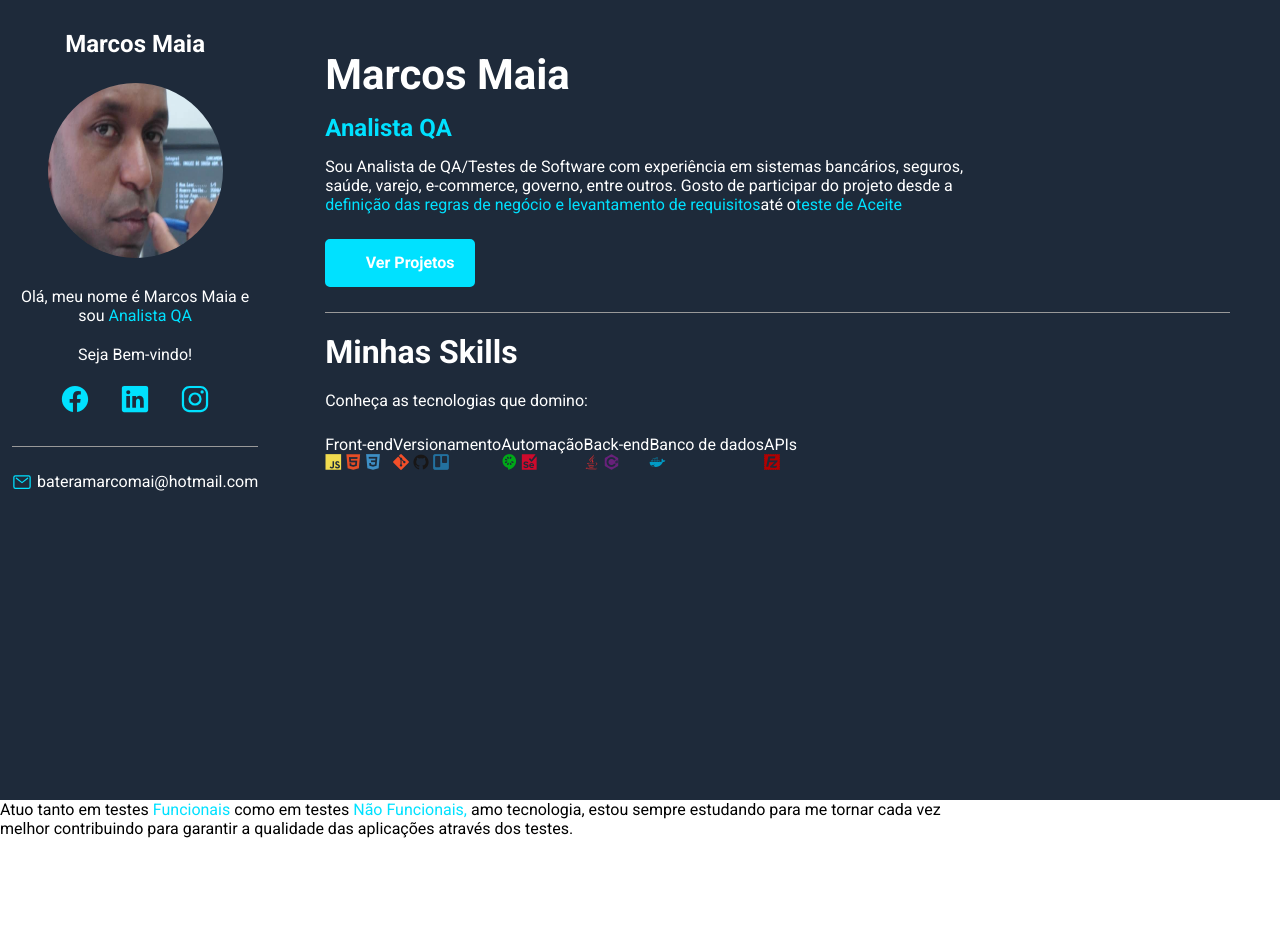
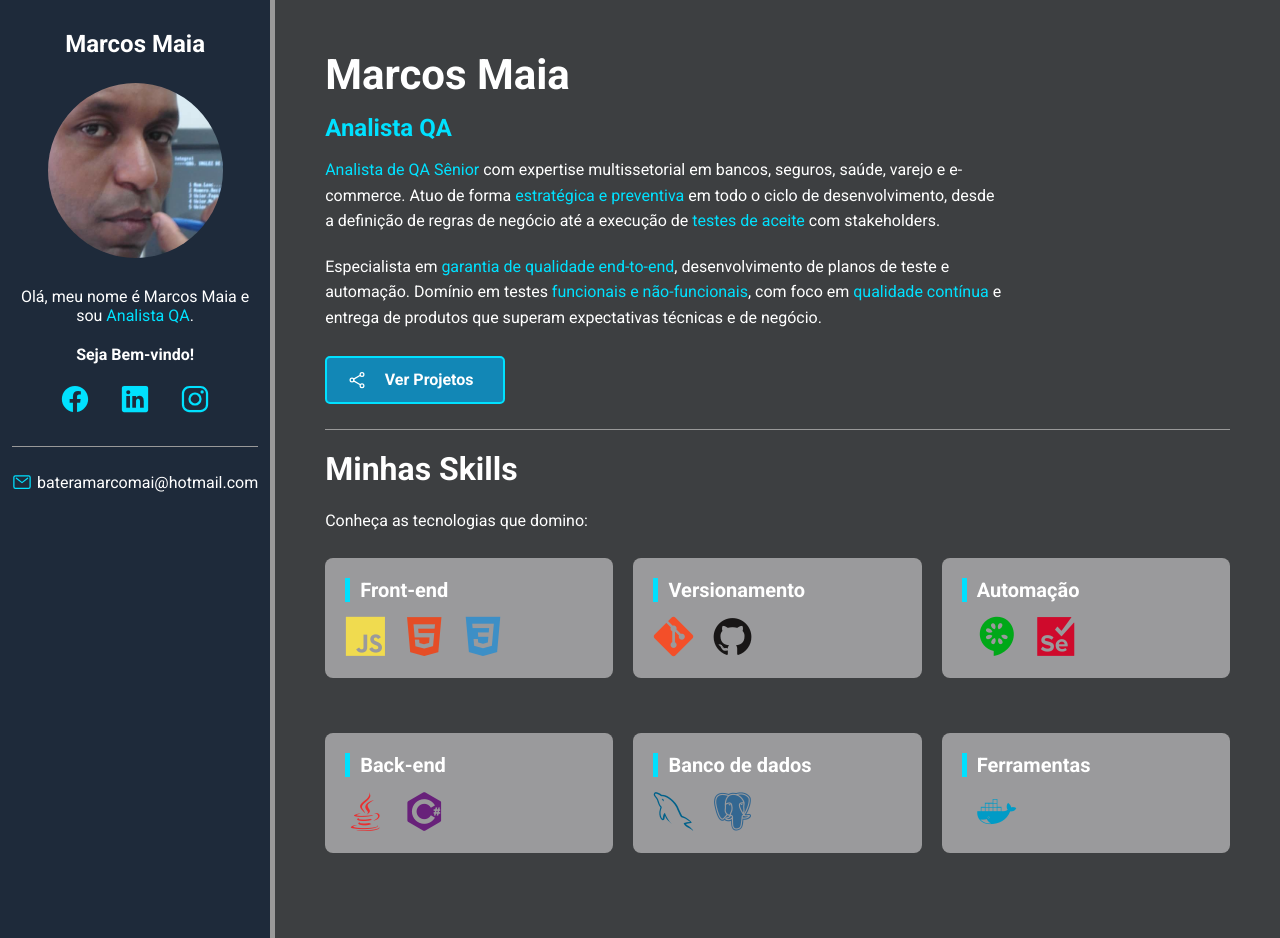
Before and after one commit to marcomai70/marcosmaia.github.io, a plain HTML site: page index.html in a window 1280 px wide. Before the commit the page ends 848 px from the top, so only its background shows below. Drawn offline with nearby package versions, Linux system fonts and the light colour scheme.

Commit message:
correção, complemento e melhoria do CSS do projeto

```diff
--- a/css/style.css
+++ b/css/style.css
@@ -12,7 +12,7 @@
     --main-text-color: #fff;
     --border-color: #999;
     --bio-bg-color: #1e2a3a;
-    --about-bg-color: #111821;
+    --about-bg-color: #3d3f41;
 
 }
 
@@ -27,6 +27,7 @@
     display: flex;
     flex-direction: row;
     color: var(--main-text-color);
+    min-height: 100vh;
 }
 #bio-container {
     flex: 1 1 20%;
@@ -34,12 +35,12 @@
     background-color: var(--bio-bg-color);
     text-align: center;
     padding: 30px 12px;
-    border-right: 5px solid var(--bio-bg-color);
+    border-right: 5px solid var(--border-color);
 }
 #about-container {
     flex: 1 1 80%;
     min-height: 100vh;
-    background-color: var(--bio-bg-color);
+    background-color: var(--about-bg-color);
     padding: 50px;
     }
 
@@ -50,7 +51,7 @@
 #bio-container p {
     margin-bottom: 20px;
 }
-#biocontainer #welcome-text{
+#welcome-text{
     font-weight: bold;
 }
 #bio-image {
@@ -58,6 +59,7 @@
     height: 175px;
     border-radius: 50%;
     margin-bottom: 25px;
+    object-fit: cover; /* Adicionado para evitar distorção */
 }
 #social-container {
     display: flex;
@@ -74,10 +76,15 @@
 #social-container li a {
     color: var(--main-color);
     font-size: 30px;
+    transition: color 0.3s;
+}
+#social-container li a:hover {
+    color: var(--main-text-color);
 }
 #email-container {
     display: flex;
     justify-content: center;
+    align-items: center; /* Adicionado para centralizar verticalmente */
 }
 #email-container ion-icon,
 #email-container a {
@@ -87,8 +94,11 @@
     color: var(--main-text-color);
     text-decoration: none;
     max-width: 225px;
+    transition: color 0.3s; /* Adicionado efeito hover */
 }
-
+#email-container a:hover {
+    color: var(--main-color);
+}
 #email-container ion-icon {
     color: var(--main-color);
     font-size: 20px;
@@ -108,26 +118,30 @@
 }
 .description {
     max-width: 75%;
-    margin-bottom: 10px;
+    margin-bottom: 20px;
+    line-height: 1.6; /* Adicionado para melhor legibilidade */
 }
 #btn-projects {
     font-weight: bold;
     font-size: 16px;
     color: var(--main-text-color);
-    background-color: var(--main-color);
+    background-color: rgb(18, 135, 182);
     border: 2px solid var(--main-color);
     border-radius: 5px;
     text-decoration: none;
     transition: .5s;
     margin: 25px 0;
-    padding: 12px 10px;
-    width: 150px;
+    padding: 12px 20px;
+    width: 180px;
     text-align: center;
     display: flex;
+    align-items: center;
+    justify-content: center;
+    gap: 8px; /* Adicionado espaçamento entre ícone e texto */
 }
 #btn-projects ion-icon,
 #btn-projects span {
-  flex: 1 1 0;
+  flex: 1 1 auto;
 }
 
 #btn-projects ion-icon {
@@ -150,26 +164,42 @@
   display: flex;
   flex-wrap: wrap;
   margin-top: 25px;
+  gap: 20px;
 }
 
 .skills-box {
-  flex: 1 1 33%;
-  max-width: 33%;
+  flex: 1 1 calc(33.333% - 20px); /* Corrigido cálculo com gap */
+  min-width: 250px;
   margin-bottom: 35px;
+  padding: 20px;
+  background-color: rgba(253, 250, 250, 0.486);
+  border-radius: 8px;
+  transition: transform 0.3s;
 }
-
+.skills-box:hover {
+    transform: translateY(-5px);
+}
 .skills-title {
-  font-size: 24px;
-  margin-bottom: 25px;
+  font-size: 20px;
+  margin-bottom: 15px;
   font-weight: bold;
   padding-left: 10px;
   border-left: 5px solid var(--main-color);
 }
 
 .skills-box i {
-  font-size: 45px;
-  margin-right: 10px;
+  font-size: 40px;
+  margin-right: 15px;
+  margin-bottom: 10px;
+  transition: transform 0.3s; /* Adicionado efeito hover */
 }
+}
+.skills-box i:hover {
+    transform: scale(1.2);
+}
+
+
+
 
 /* Mobile */
 @media(max-width: 450px) {
--- a/index.html
+++ b/index.html
@@ -1,26 +1,27 @@
 <!DOCTYPE html>
-<html lang="pt">
+<html lang="pt-br">
 <head>
     <meta charset="UTF-8">
     <meta name="viewport" content="width=device-width, initial-scale=1.0">
-    <title>Portifólio Marcos Maia</title>
-<!--fontes google-->
-<link rel="preconnect" href="https://fonts.googleapis.com">
-<link rel="preconnect" href="https://fonts.gstatic.com" crossorigin>
-<link href="https://fonts.googleapis.com/css2?family=Roboto:ital,wght@0,100..900;1,100..900&display=swap" rel="stylesheet">
+    <title>Portfólio Marcos Maia</title>
 
-<!--Dev Icon Fontes-->
+    <!-- Fontes Google -->
+    <link rel="preconnect" href="https://fonts.googleapis.com">
+    <link rel="preconnect" href="https://fonts.gstatic.com" crossorigin>
+    <link href="https://fonts.googleapis.com/css2?family=Roboto:ital,wght@0,100..900;1,100..900&display=swap" rel="stylesheet">
 
-            <link rel="stylesheet" type='text/css' href="https://cdn.jsdelivr.net/gh/devicons/devicon@latest/devicon.min.css" />
-<!--CSS do projeto-->
+    <!-- Dev Icon Fontes -->
+    <link rel="stylesheet" type='text/css' href="https://cdn.jsdelivr.net/gh/devicons/devicon@latest/devicon.min.css" />
+
+    <!-- CSS do projeto -->
     <link rel="stylesheet" href="css/style.css">
 </head>
 <body>
     <main id="container">
         <aside id="bio-container">
             <h2>Marcos Maia</h2>
-            <img id="bio-image"  src="img/foto.png" alt="Marcos Maia">
-            <p>Olá, meu nome é Marcos Maia e sou <span class="highlight">Analista QA</span><div class=""></div></p>
+            <img id="bio-image" src="img/foto.png" alt="Marcos Maia">
+            <p>Olá, meu nome é Marcos Maia e sou <span class="highlight">Analista QA</span>.</p>
             <p id="welcome-text">Seja Bem-vindo!</p>
             <ul id="social-container">
                 <li><a href="#" target="_blank"><ion-icon name="logo-facebook"></ion-icon></a></li>
@@ -28,57 +29,74 @@
                 <li><a href="#" target="_blank"><ion-icon name="logo-instagram"></ion-icon></a></li>
             </ul>
             <div id="email-container">
-                <ion-icon name="mail-outline"> </ion-icon> <a href="mailto:bateramarcomai@hotmail.com"> bateramarcomai@hotmail.com</a>
+                <ion-icon name="mail-outline"></ion-icon>
+                <a href="mailto:bateramarcomai@hotmail.com">bateramarcomai@hotmail.com</a>
             </div>
         </aside>
+
         <section id="about-container">
             <h1 id="name">Marcos Maia</h1>
             <p id="title"><span class="highlight">Analista QA</span></p>
-            <p class="description">Sou Analista de QA/Testes de Software com experiência em sistemas bancários, seguros, saúde, varejo, e-commerce, governo, entre outros. Gosto de participar do projeto desde a <span class="highlight">definição das regras de negócio e levantamento de requisitos</span>até o<spam class="highlight">teste de Aceite</spam></p>
-            <a href="#" id="btn-projects"><ion-icon name="share-social-outlina"></ion-icon></ion-icon><span>Ver Projetos</span></a>
+
+            <!-- TEXTO MELHORADO - 2 PARÁGRAFOS CONCISOS -->
+            <p class="description"><span class="highlight">Analista de QA Sênior</span> com expertise multissetorial em bancos, seguros, saúde, varejo e e-commerce. Atuo de forma <span class="highlight">estratégica e preventiva</span> em todo o ciclo de desenvolvimento, desde a definição de regras de negócio até a execução de <span class="highlight">testes de aceite</span> com stakeholders.</p>
+
+            <p class="description">Especialista em <span class="highlight">garantia de qualidade end-to-end</span>, desenvolvimento de planos de teste e automação. Domínio em testes <span class="highlight">funcionais e não-funcionais</span>, com foco em <span class="highlight">qualidade contínua</span> e entrega de produtos que superam expectativas técnicas e de negócio.</p>
+
+            <a href="#" id="btn-projects">
+                <ion-icon name="share-social-outline"></ion-icon>
+                <span>Ver Projetos</span>
+            </a>
+
             <h2 id="skills-section-title">Minhas Skills</h2>
             <p class="description">Conheça as tecnologias que domino:</p>
+
             <div id="skills-container">
-                <div id="skill-box">
-                    <p id="skill-title">Front-end</p>
+                <div class="skills-box">
+                    <p class="skills-title">Front-end</p>
                     <i class="devicon-javascript-plain colored"></i>
                     <i class="devicon-html5-plain colored"></i>
                     <i class="devicon-css3-plain colored"></i>
                 </div>
-                <div id="skill-box">
-                    <p id="skill-title">Versionamento</p>
+
+                <div class="skills-box">
+                    <p class="skills-title">Versionamento</p>
                     <i class="devicon-git-plain colored"></i>
                     <i class="devicon-github-plain colored"></i>
-                    <i class="devicon-trello-plain colored"></i>
-                </div><div id="skill-box">
-                    <p id="skill-title">Automação</p>
+                </div>
+
+                <div class="skills-box">
+                    <p class="skills-title">Automação</p>
+                    <i class="devicon-cypressio-plain "></i>
                     <i class="devicon-cucumber-plain colored"></i>
                     <i class="devicon-selenium-plain colored"></i>
-                    <i class="devicon-cypressio-plain colored"></i>
-                </div><div id="skill-box">
-                    <p id="skill-title">Back-end</p>
-                    <i class="devicon-windows11-plain colored"></i>
+                </div>
+
+                <div class="skills-box">
+                    <p class="skills-title">Back-end</p>
                     <i class="devicon-java-plain colored"></i>
                     <i class="devicon-csharp-plain colored"></i>
-                </div><div id="skill-box">
-                    <p id="skill-title">Banco de dados</p>
+                </div>
+
+                <div class="skills-box">
+                    <p class="skills-title">Banco de dados</p>
+                    <i class="devicon-mysql-plain colored"></i>
+                    <i class="devicon-postgresql-plain colored"></i>
+                    <i class="devicon-azuresqldatabase-plain colored"></i>
+                </div>
+
+                <div class="skills-box">
+                    <p class="skills-title">Ferramentas</p>
+                    <i class="devicon-postman-plain colored"></i>
                     <i class="devicon-docker-plain colored"></i>
-                    <i class="devicon-azuresqldatabase-plain colored"></i>
                     <i class="devicon-azuredevops-plain colored"></i>
-                </div><div id="skill-box">
-                    <p id="skill-title">APIs</p>
-                    <i class="devicon-postman-plain colored"></i>
-                    <i class="devicon-filezilla-plain colored"></i>
                 </div>
             </div>
+        </section>
+    </main>
 
-        </section>
-    </main><p class="description">Atuo tanto em testes <span class="highlight"> Funcionais </span>como em testes<spam class="highlight"> Não Funcionais, </spam>amo tecnologia, estou sempre estudando para me tornar cada vez melhor contribuindo para garantir a qualidade das aplicações através dos testes. </p>
-
-</section>
-
-    <!--ION ICONS-->
-  <script type="module" src="https://unpkg.com/ionicons@7.1.0/dist/ionicons/ionicons.esm.js"></script>
-<script nomodule src="https://unpkg.com/ionicons@7.1.0/dist/ionicons/ionicons.js"></script>
+    <!-- ION ICONS -->
+    <script type="module" src="https://unpkg.com/ionicons@7.1.0/dist/ionicons/ionicons.esm.js"></script>
+    <script nomodule src="https://unpkg.com/ionicons@7.1.0/dist/ionicons/ionicons.js"></script>
 </body>
 </html>
```
